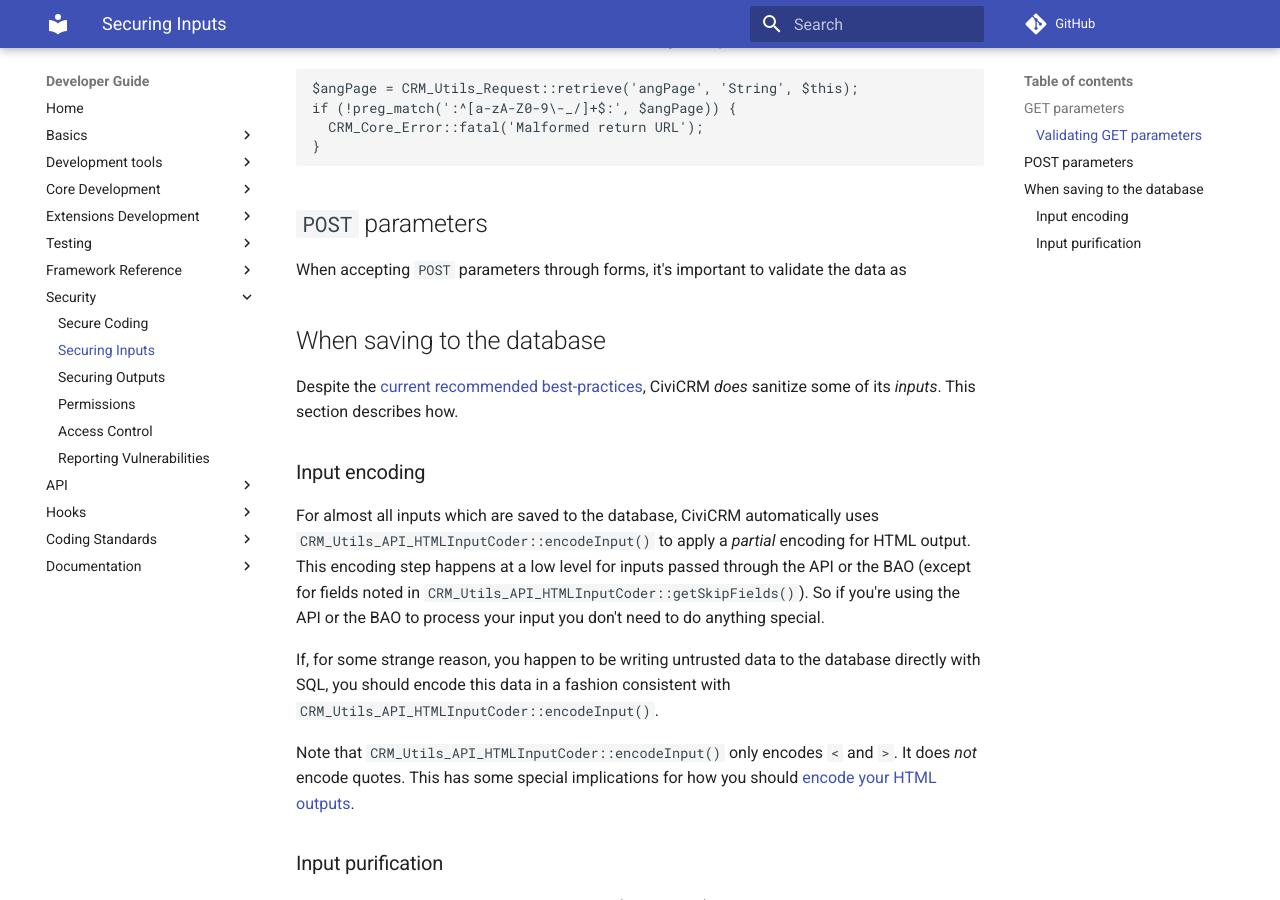
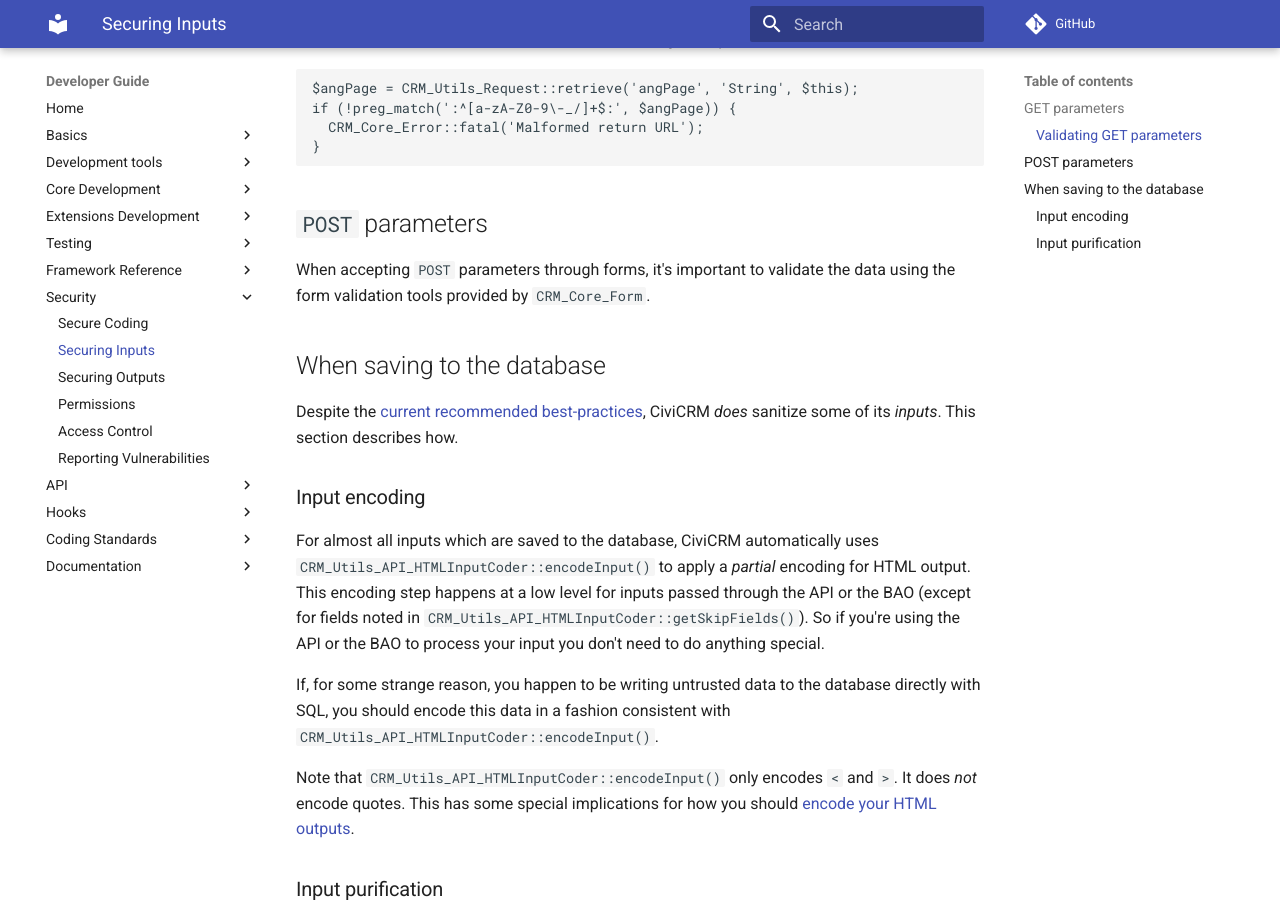
Before and after one commit to civicrm/civicrm-dev-docs, an MkDocs documentation site: the page built from docs/security/inputs.md, in a window 1280 px wide and 900 px high, scrolled down 774 px. Built offline with MkDocs 1.6.1 and Material for MkDocs 9.7.7, drawn with Linux system fonts in a browser that asks for light colours; comment, search, counter and statistics services are not loaded; old or Windows-style settings are respelled for this version of MkDocs.

Commit message:
Security - Small fix for POST validation

```diff
--- a/docs/security/inputs.md
+++ b/docs/security/inputs.md
@@ -31,7 +31,7 @@
 
 ## `POST` parameters
 
-When accepting `POST` parameters through forms, it's important to validate the data as
+When accepting `POST` parameters through forms, it's important to validate the data using the form validation tools provided by `CRM_Core_Form`.
 
 
 ## When saving to the database
```
